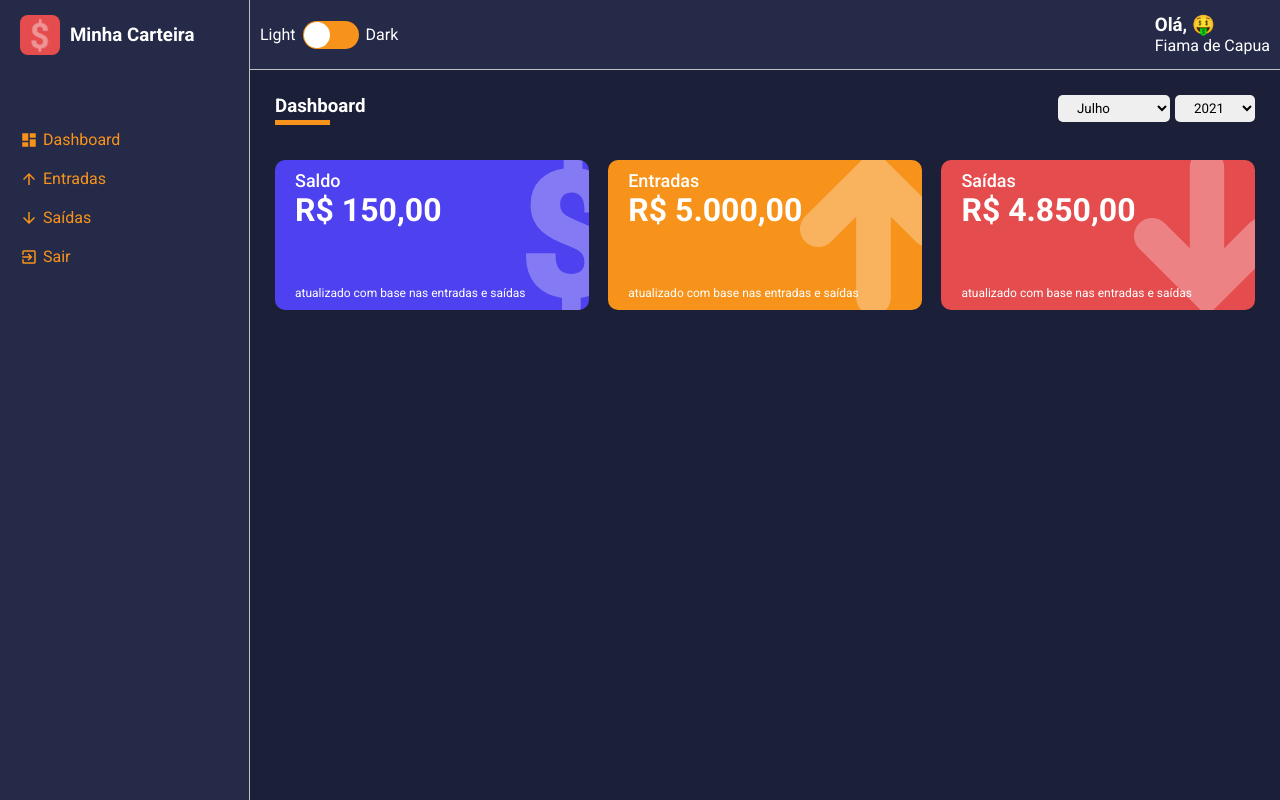
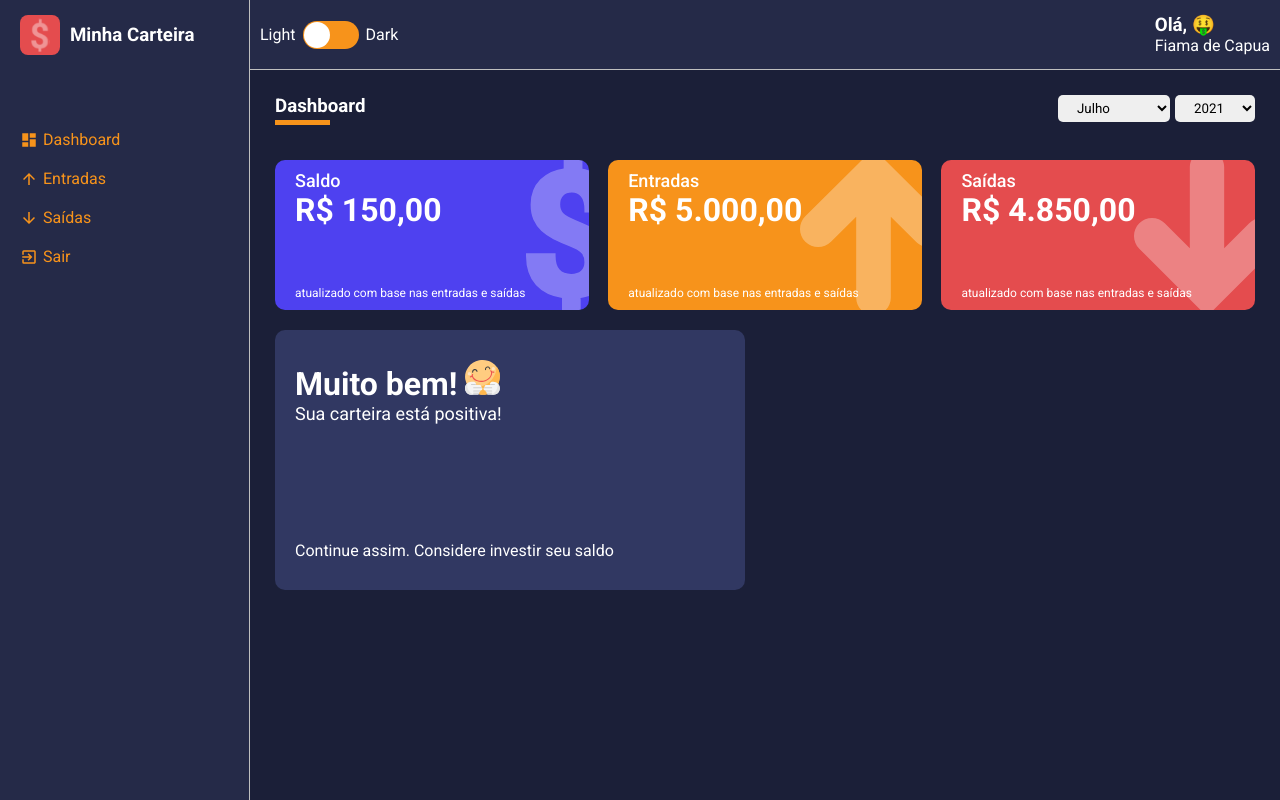
Before and after one commit to FihCapua/my-dashboard, a React (Create React App) app: page /dashboard in a window 1280 px wide. Built offline with nearby package versions, Linux system fonts and the light colour scheme.

Commit message:
(feat) created status card

```diff
--- /dev/null
+++ b/src/components/MessageBox/index.tsx
@@ -0,0 +1,33 @@
+import React from 'react';
+import { Container } from './styles';
+
+interface IMessageBox {
+    title: string;
+    description: string;
+    footerText: string;
+    icon: string;
+}
+
+const MessageBox: React.FC<IMessageBox> = ({
+    title,
+    description,
+    footerText,
+    icon,
+}) => {
+    return (
+        <Container>
+            <header>
+                <h1>
+                    {title}
+                    <img src={icon} alt={title} />
+                </h1>
+                <p>{description}</p>
+            </header>
+            <footer>
+                <span>{footerText}</span>
+            </footer>
+        </Container>
+    );
+};
+
+export default MessageBox;
--- /dev/null
+++ b/src/components/MessageBox/styles.ts
@@ -0,0 +1,24 @@
+import styled from 'styled-components';
+
+export const Container = styled.div`
+    width: 48%;
+    height: 260px;
+
+    background-color: ${(props) => props.theme.colors.tertiary};
+    color: ${(props) => props.theme.colors.white};
+    border-radius: 10px;
+    margin: 10px 0;
+    padding: 30px 20px;
+    display: flex;
+    flex-direction: column;
+    justify-content: space-between;
+
+    > header img {
+        width: 35px;
+        margin-left: 8px;
+    }
+
+    > header p {
+        font-size: 18px;
+    }
+`;
--- a/src/pages/Dashboard/index.tsx
+++ b/src/pages/Dashboard/index.tsx
@@ -7,7 +7,10 @@
 import listOfMonths from '../../utils/months';
 
 import { Container, Content } from './styles';
+import happyImg from '../../assets/happy.svg';
+import sadImg from '../../assets/sad.svg';
 import WalletBox from '../../components/WalletBox';
+import MessageBox from '../../components/MessageBox';
 
 const Dashboard: React.FC = () => {
     const [monthSelected, setMonthSelected] = useState<number>(
@@ -105,6 +108,13 @@
                     footerlabel="atualizado com base nas entradas e saídas"
                     icon="arrowDown"
                 />
+
+                <MessageBox
+                    title="Muito bem!"
+                    description="Sua carteira está positiva!"
+                    footerText="Continue assim. Considere investir seu saldo"
+                    icon={happyImg}
+                />
             </Content>
         </Container>
     );
--- a/src/pages/Dashboard/styles.ts
+++ b/src/pages/Dashboard/styles.ts
@@ -4,5 +4,6 @@
 
 export const Content = styled.div`
     display: flex;
+    flex-wrap: wrap;
     justify-content: space-between;
 `;
```
